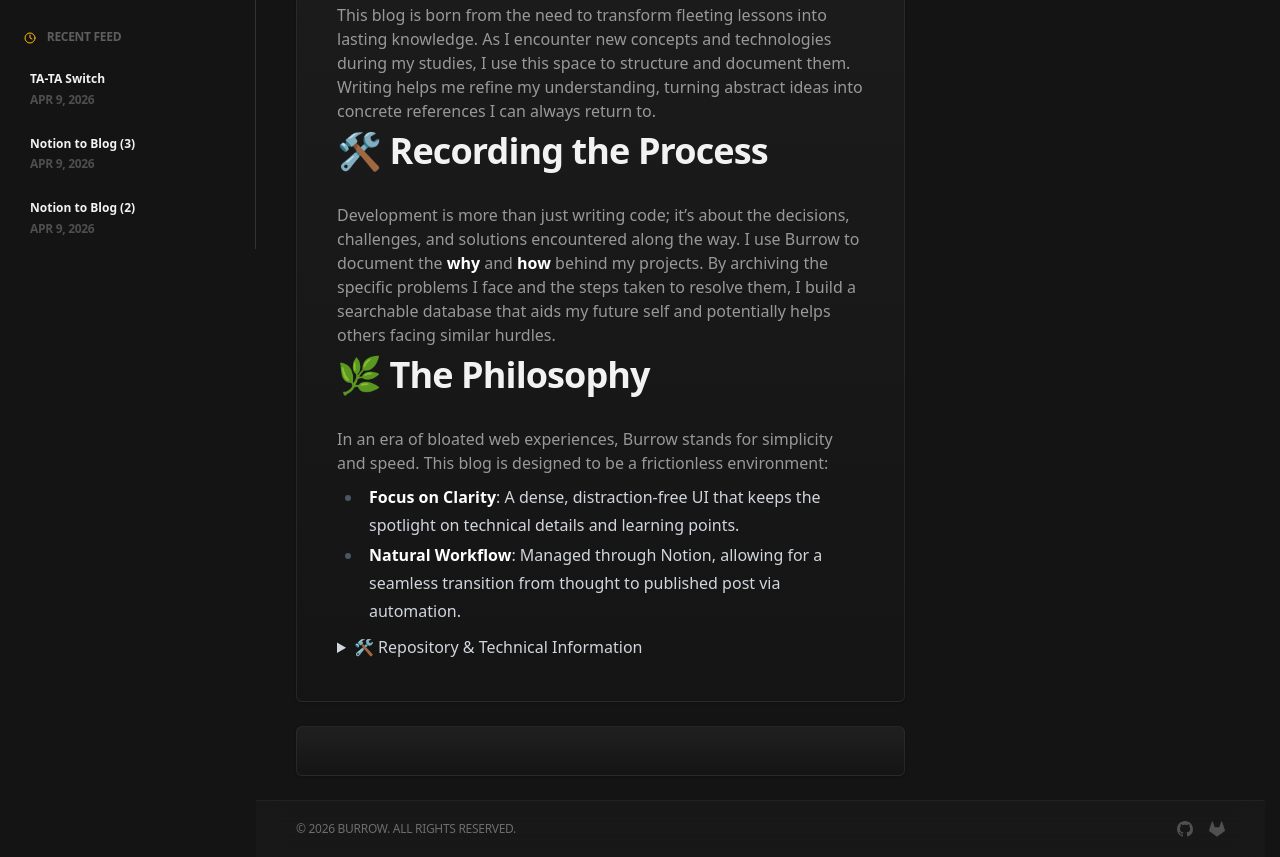
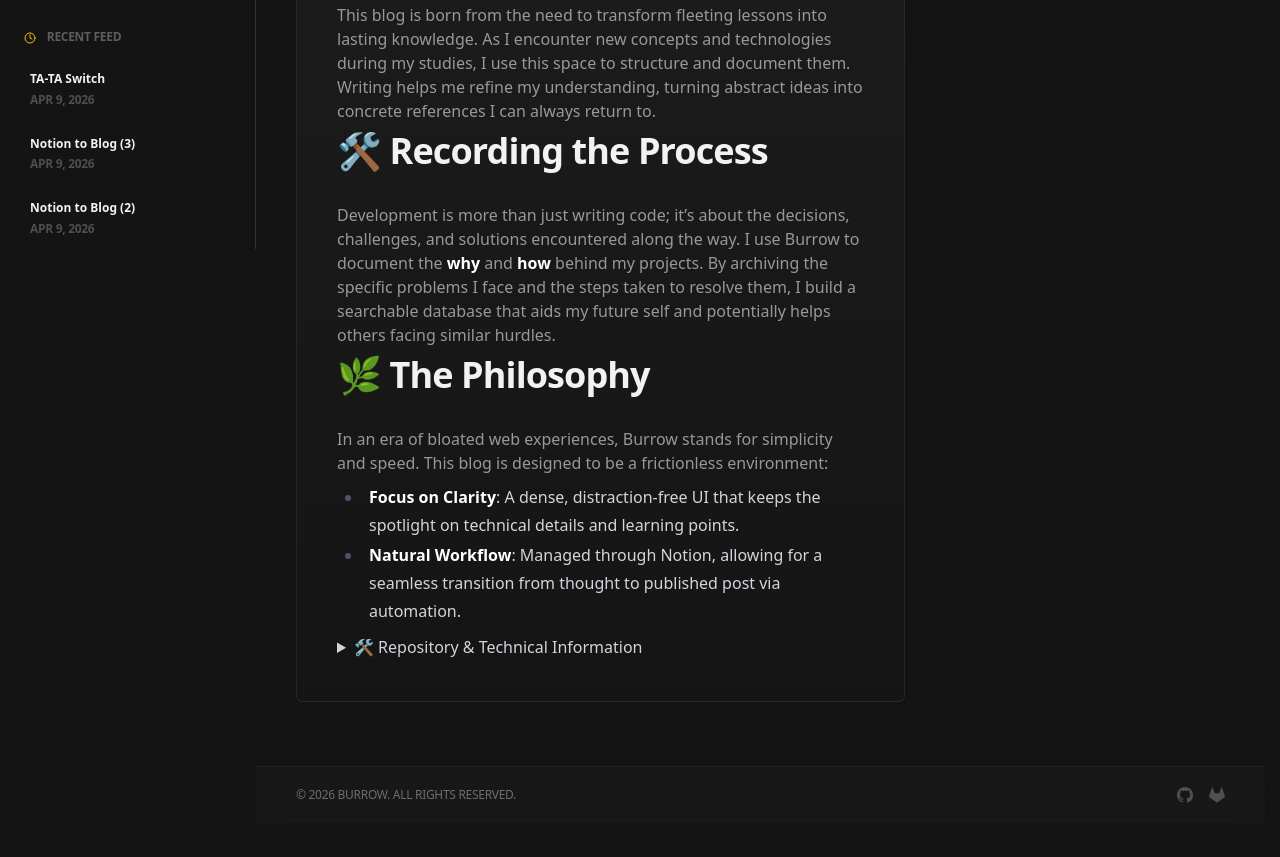
Before and after one commit to kimcatchy/kimcatchy.github.io, an Astro site: page /about in a window 1280 px wide. Shown: the part 551-1408 px from the top of the page. After the commit the page ends 1374 px from the top, so only its background shows below. Built offline with nearby package versions, Linux system fonts and the light colour scheme; Astro itself is replaced by a stand-in of ours.

Commit message:
utterances

```diff
--- a/src/layouts/BlogPost.astro
+++ b/src/layouts/BlogPost.astro
@@ -188,8 +188,8 @@ if (!hasFootnotesInHeadings) {
 				</div>
 			</div>
 
-			<!-- Comments Section Card -->
-			<div class="bg-card border border-border/60 rounded-md shadow-sm overflow-hidden bg-gradient-start p-4 md:px-10 py-6">
+			<!-- Comments Section -->
+			<div class="mt-4">
 				<Comments />
 			</div>
 		</article>
```
